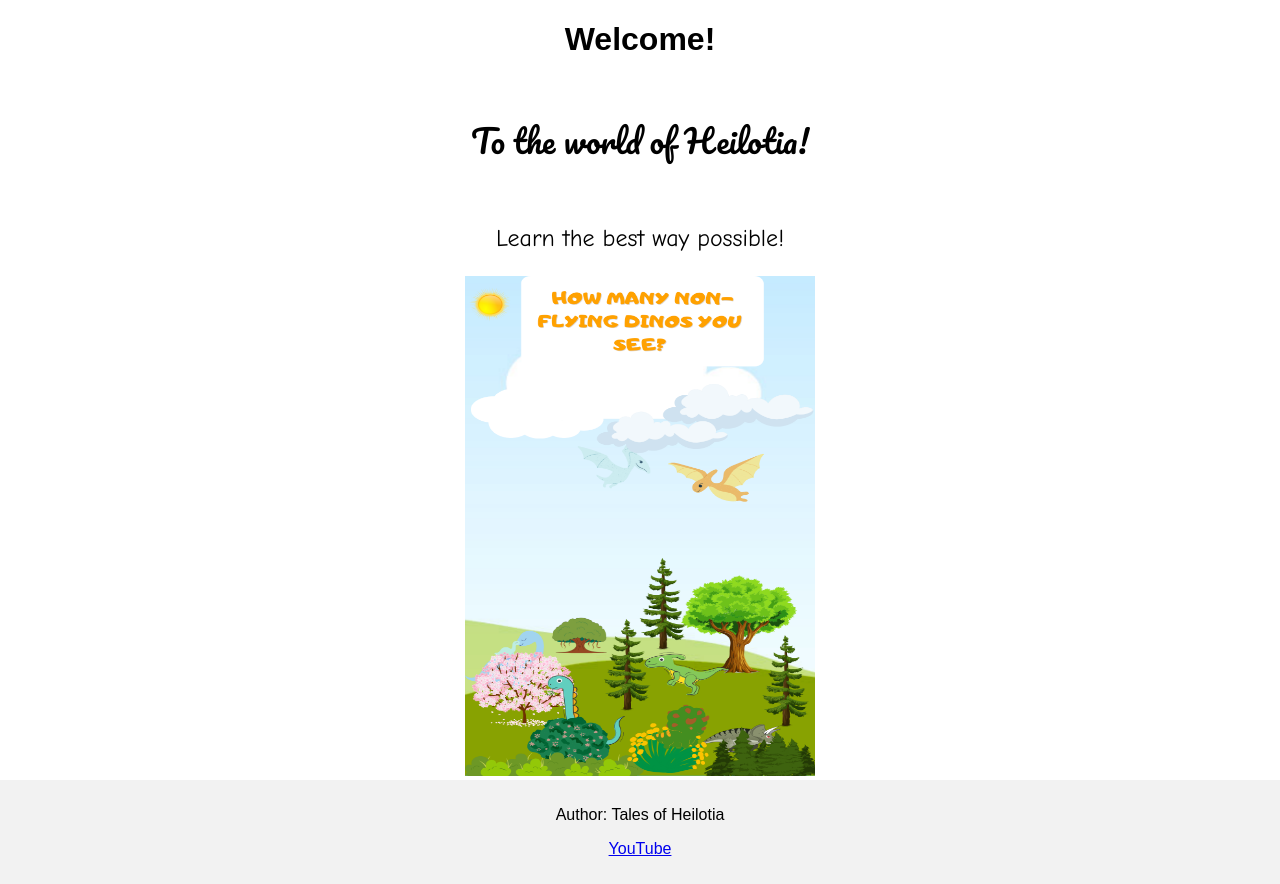
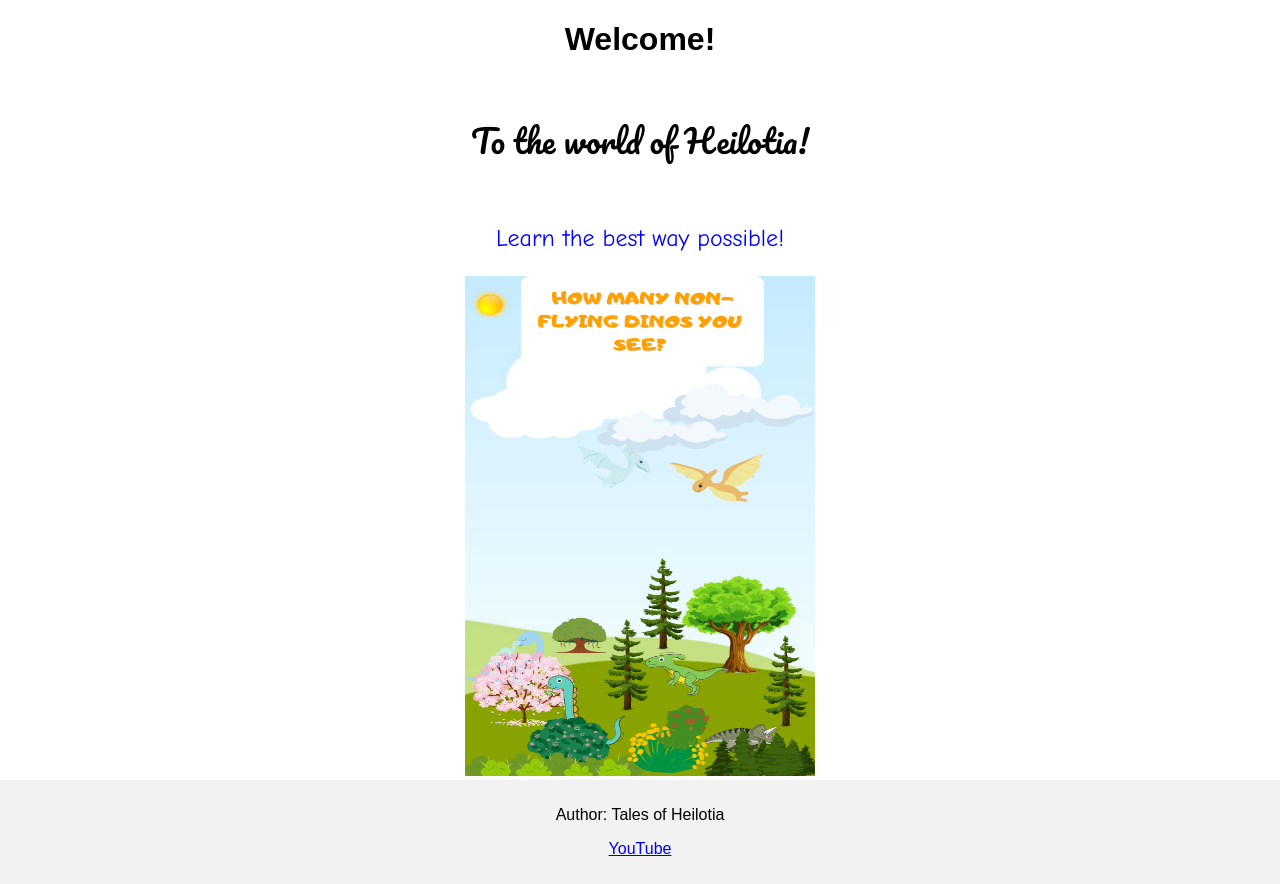
Before and after one commit to HeilotiaStudio/Mproject, a plain HTML site: page index.html in a window 1280 px wide. Drawn offline with Linux system fonts and the light colour scheme.

Commit message:
Update index.html

```diff
--- a/index.html
+++ b/index.html
@@ -47,7 +47,7 @@
     To the world of Heilotia!
     </p>
 <!-- <br>   atstarpe starp rindām -->
-    <font face="Comic Sans MS" size="5">
+    <font face="Comic Sans MS" size="5" color="blue">
     <p>Learn the best way possible!</p>
   </font>
 </main>
```
